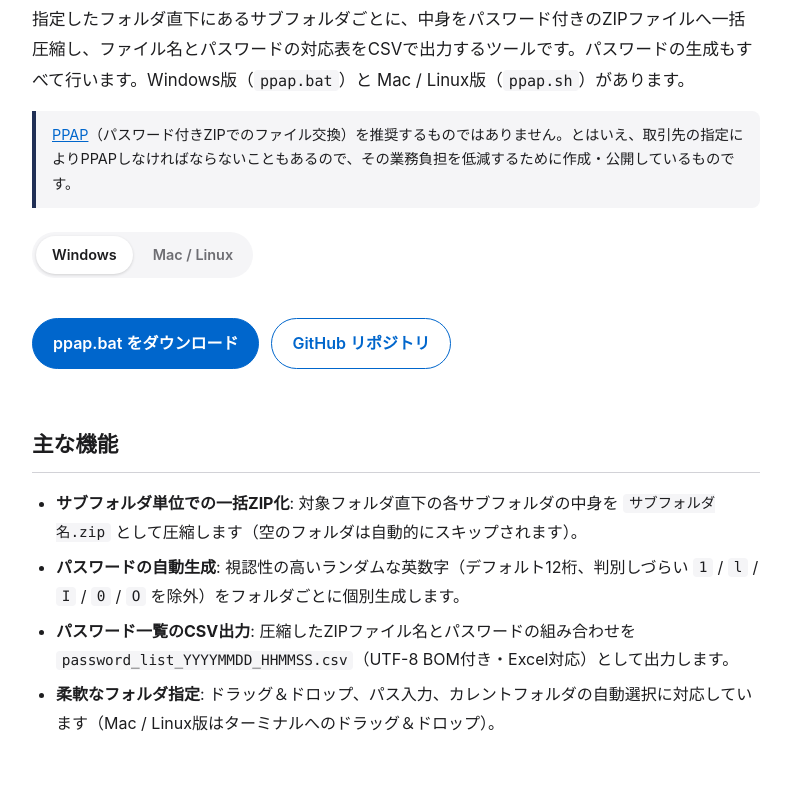
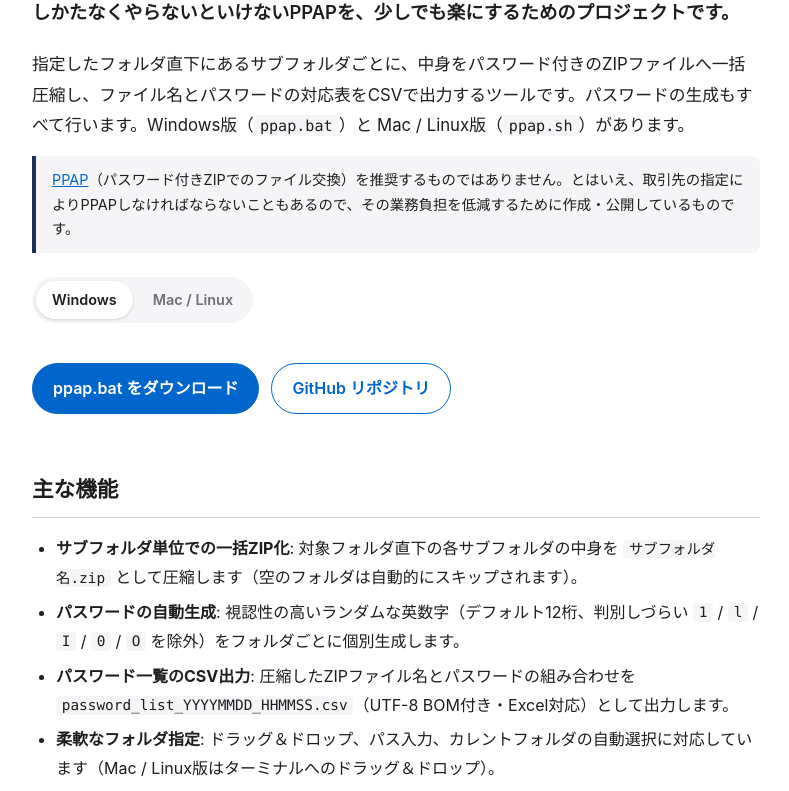
Before and after one commit to kwaka1208/lets-ppap, a plain HTML site: page index.html in a window 1280 px wide. Shown: the part 99-890 px from the top of the page, without its empty margins (244-1033 px from the left). Drawn offline with Linux system fonts and the light colour scheme.

Commit message:
Add tagline under the title
Co-Authored-By: Claude Opus 5.5 <noreply@anthropic.com>
Claude-Session: https://claude.ai/code/session_01HaYBuqLaCNU96Aw3QttxnM

```diff
--- a/index.html
+++ b/index.html
@@ -75,6 +75,8 @@
     line-height: 1.7;
   }
   @media (prefers-color-scheme: dark) { .notice { border-left-color: var(--accent); } }
+  h1 + .tagline { margin-top: -8px; }
+  .tagline { font-size: 1.15rem; font-weight: 600; margin-bottom: 20px; }
   .lead { font-size: 1.05rem; }
   .actions { display: flex; flex-wrap: wrap; gap: 12px; margin: 24px 0 0; }
   .button {
@@ -119,6 +121,7 @@
 <body>
 <main>
   <h1>PPAP省力化プロジェクト</h1>
+  <p class="tagline">しかたなくやらないといけないPPAPを、少しでも楽にするためのプロジェクトです。</p>
   <p class="lead">指定したフォルダ直下にあるサブフォルダごとに、中身をパスワード付きのZIPファイルへ一括圧縮し、ファイル名とパスワードの対応表をCSVで出力するツールです。パスワードの生成もすべて行います。Windows版（<code>ppap.bat</code>）と Mac / Linux版（<code>ppap.sh</code>）があります。</p>
   <p class="notice"><a href="https://ja.wikipedia.org/wiki/PPAP_(%E3%82%BB%E3%82%AD%E3%83%A5%E3%83%AA%E3%83%86%E3%82%A3)" target="_blank" rel="noopener noreferrer">PPAP</a>（パスワード付きZIPでのファイル交換）を推奨するものではありません。とはいえ、取引先の指定によりPPAPしなければならないこともあるので、その業務負担を低減するために作成・公開しているものです。</p>
   <div class="os-tabs" role="tablist" aria-label="OSを選択">
```
Also changed, not shown: 1 other file.
